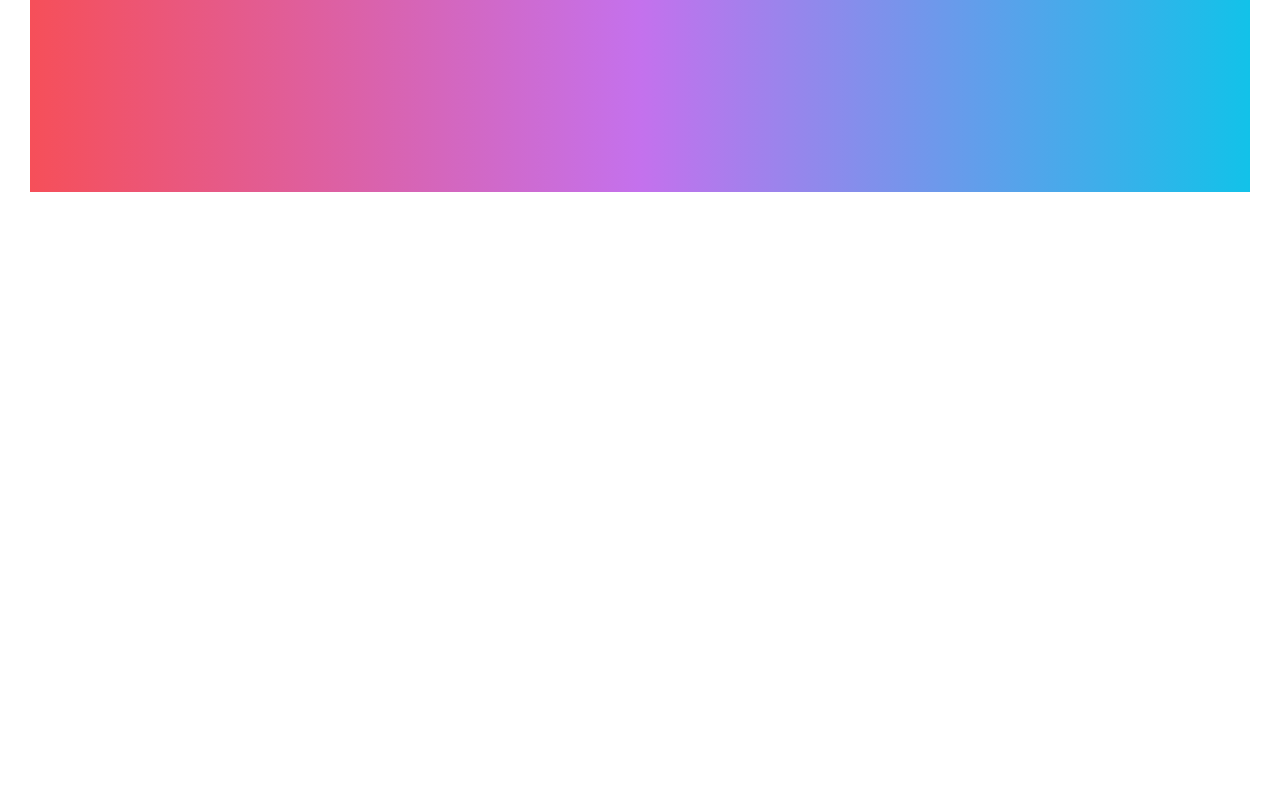
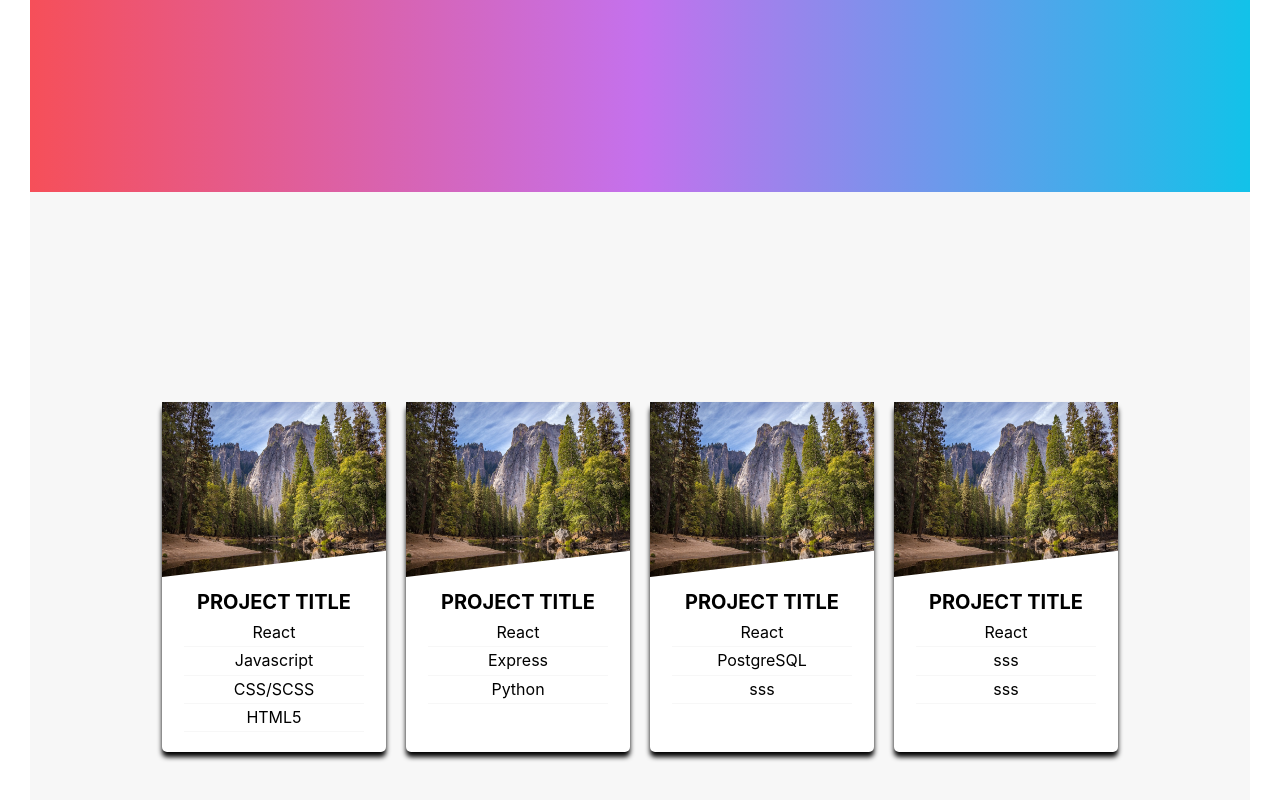
Before and after one commit to TobiOladoja/myportfolio, a React (Create React App) app: page / in a window 1280 px wide. Shown: the part 2017-2817 px from the top of the page. Before the commit the page ends 2239 px from the top, so only its background shows below. Built offline with nearby package versions, Linux system fonts and the light colour scheme.

Commit message:
Added cards

```diff
--- a/src/App.js
+++ b/src/App.js
@@ -2,6 +2,7 @@ import React from 'react';
 import Header from './components/Header';
 import About from './components/About';
 import Features from './components/Features';
+import Projects from './components/Projects';
 
 function App() {
   return (
@@ -10,6 +11,7 @@ function App() {
       <main>
         <About />
         <Features />
+        <Projects />
       </main>
     </div>
   );
--- a/src/components/Features.js
+++ b/src/components/Features.js
@@ -4,7 +4,7 @@ const Features = () => {
   return (
     <section className='section-features'>
       <div className='features-container'>
-        <div className='features-box one'>
+        <div className='features-box fone'>
           <i className='features-box__icon'>Icon</i>
           <h3 className='heading-tertiary'>Front End</h3>
           <ul>
@@ -14,7 +14,7 @@ const Features = () => {
             <li>HTML5</li>
           </ul>
         </div>
-        <div className='features-box two'>
+        <div className='features-box ftwo'>
           <i className='features-box__icon'>Icon</i>
           <h3 className='heading-tertiary'>Server</h3>
           <ul>
@@ -23,7 +23,7 @@ const Features = () => {
             <li>Python</li>
           </ul>
         </div>
-        <div className='features-box three'>
+        <div className='features-box fthree'>
           <i className='features-box__icon'>Icon</i>
           <h3 className='heading-tertiary'>Database</h3>
           <ul>
@@ -32,7 +32,7 @@ const Features = () => {
             <li>sss</li>
           </ul>
         </div>
-        <div className='features-box four'>
+        <div className='features-box ffour'>
           <i className='features-box__icon'>Icon</i>
           <h3 className='heading-tertiary'>Deployment</h3>
           <ul>
--- /dev/null
+++ b/src/components/Projects.js
@@ -0,0 +1,52 @@
+import React from 'react';
+import Nat1 from '../img/nat-1-large.jpg';
+import Nat2 from '../img/nat-2-large.jpg';
+import Nat3 from '../img/nat-3-large.jpg';
+
+const Projects = () => {
+  return (
+    <section className='section-projects'>
+      <div className='projects-container'>
+        <div className='projects-box one'>
+          <img src={Nat1} alt='Photo 1' className='projects-box__picture--1' />
+          <h3 className='card-heading'>PROJECT TITLE</h3>
+          <ul>
+            <li>React</li>
+            <li>Javascript</li>
+            <li>CSS/SCSS</li>
+            <li>HTML5</li>
+          </ul>
+        </div>
+        <div className='projects-box two'>
+          <img src={Nat1} alt='Photo 2' className='projects-box__picture--2' />
+          <h3 className='card-heading'>PROJECT TITLE</h3>
+          <ul>
+            <li>React</li>
+            <li>Express</li>
+            <li>Python</li>
+          </ul>
+        </div>
+        <div className='projects-box three'>
+          <img src={Nat1} alt='Photo 3' className='projects-box__picture--3' />
+          <h3 className='card-heading'>PROJECT TITLE</h3>
+          <ul>
+            <li>React</li>
+            <li>PostgreSQL</li>
+            <li>sss</li>
+          </ul>
+        </div>
+        <div className='projects-box four'>
+          <img src={Nat1} alt='Photo 4' className='projects-box__picture--4' />
+          <h3 className='card-heading'>PROJECT TITLE</h3>
+          <ul>
+            <li>React</li>
+            <li>sss</li>
+            <li>sss</li>
+          </ul>
+        </div>
+      </div>
+    </section>
+  );
+};
+
+export default Projects;
--- a/src/styles/base/_typography.scss
+++ b/src/styles/base/_typography.scss
@@ -70,3 +70,9 @@ body {
     margin-bottom: 3rem;
   }
 }
+.card-heading {
+  font-size: 2rem;
+  font-weight: 700;
+  text-transform: uppercase;
+  color: black;
+}
--- a/src/styles/components/_features-box.scss
+++ b/src/styles/components/_features-box.scss
@@ -16,19 +16,19 @@
   }
 }
 
-.one {
+.fone {
   flex-grow: 1;
 }
 
-.two {
+.ftwo {
   flex-grow: 1;
 }
 
-.three {
+.fthree {
   flex-grow: 1;
 }
 
-.four {
+.ffour {
   flex-grow: 1;
 }
 
--- /dev/null
+++ b/src/styles/components/_projects-box.scss
@@ -0,0 +1,70 @@
+.projects-container {
+  display: flex;
+  width: 80%;
+  margin: 0 auto;
+}
+
+.projects-box {
+  text-align: center;
+  background: white;
+  box-shadow: 0 0.5rem 0.5rem black;
+  border-radius: 5px;
+  margin: 10px;
+  min-width: 100px;
+  height: 350px;
+
+  ul {
+    list-style: none;
+    width: 80%;
+    margin: 0 auto;
+    li {
+      border-bottom: 1px solid $color-grey-light-1;
+    }
+  }
+  &__picture {
+    color: red;
+    &--1 {
+      width: 100%;
+      height: 50%;
+      -webkit-clip-path: polygon(0 0, 100% 0, 100% 85%, 0 100%);
+      clip-path: polygon(0 0, 100% 0, 100% 85%, 0 100%);
+    }
+    &--2 {
+      width: 100%;
+      height: 50%;
+      -webkit-clip-path: polygon(0 0, 100% 0, 100% 85%, 0 100%);
+      clip-path: polygon(0 0, 100% 0, 100% 85%, 0 100%);
+    }
+    &--3 {
+      width: 100%;
+      height: 50%;
+      -webkit-clip-path: polygon(0 0, 100% 0, 100% 85%, 0 100%);
+      clip-path: polygon(0 0, 100% 0, 100% 85%, 0 100%);
+    }
+    &--4 {
+      width: 100%;
+      height: 50%;
+      -webkit-clip-path: polygon(0 0, 100% 0, 100% 85%, 0 100%);
+      clip-path: polygon(0 0, 100% 0, 100% 85%, 0 100%);
+    }
+  }
+}
+.one {
+  flex-grow: 1;
+}
+
+.two {
+  flex-grow: 1;
+}
+
+.three {
+  flex-grow: 1;
+}
+
+.four {
+  flex-grow: 1;
+}
+
+li {
+  list-style: none;
+}
--- a/src/styles/main.scss
+++ b/src/styles/main.scss
@@ -17,3 +17,4 @@
 
 @import 'components/about-img';
 @import 'components/features-box';
+@import 'components/projects-box';
--- a/src/styles/pages/_home.scss
+++ b/src/styles/pages/_home.scss
@@ -19,3 +19,8 @@
     $color-primary-lightblue
   ); /* W3C, IE 10+/ Edge, Firefox 16+, Chrome 26+, Opera 12+, Safari 7+ */
 }
+
+.section-projects {
+  padding: 20rem 0;
+  background: $color-grey-light-1;
+}
```
